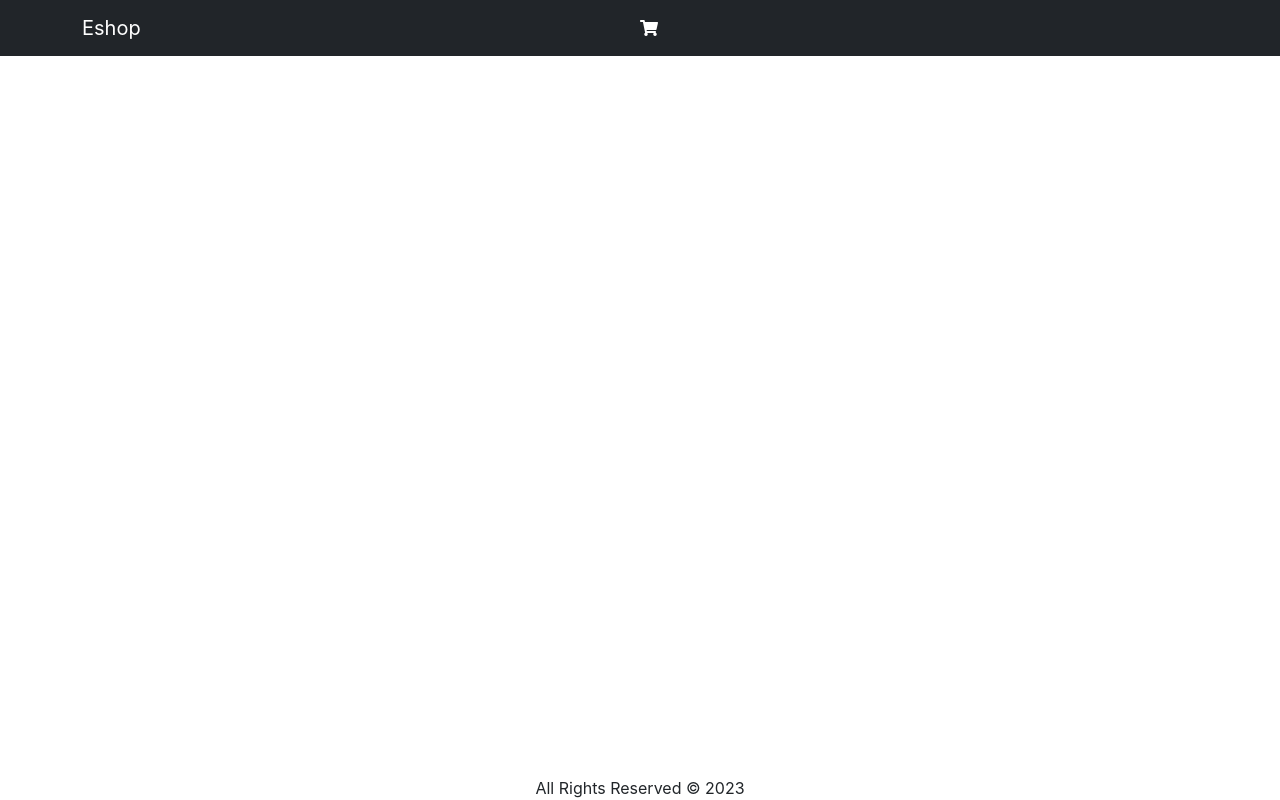
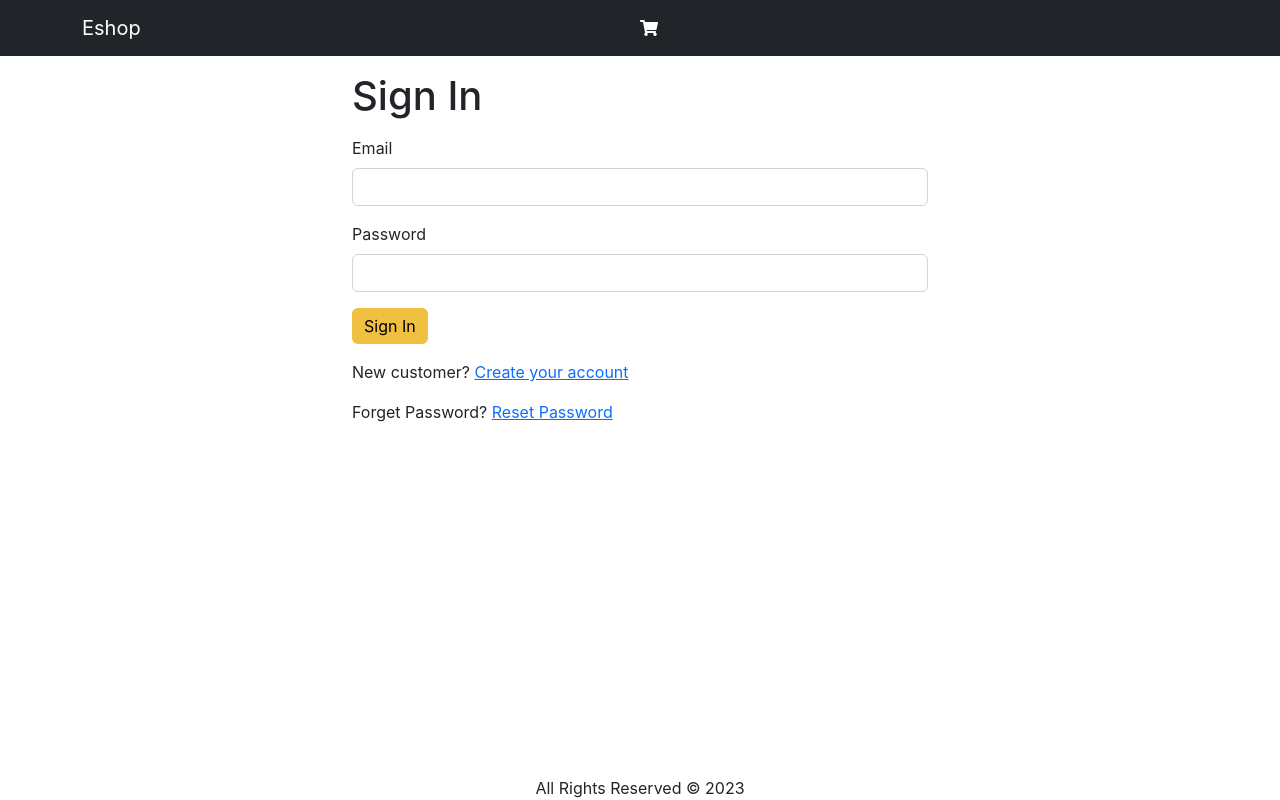
Before and after one commit to ddaniel100002/EShop, a React (Create React App) app in the folder eshop/frontend/: page /signin in a window 1280 px wide. Built offline with nearby package versions, Linux system fonts and the light colour scheme.

Commit message:
Big break on day 5

```diff
--- a/eshop/frontend/src/App.js
+++ b/eshop/frontend/src/App.js
@@ -10,6 +10,7 @@
 import { useContext } from 'react';
 import { Store } from './Store';
 import CartPage from './pages/CartPage';
+import SigninPage from './pages/SigninPage';
 
 function App() {
   const {state} = useContext(Store);
@@ -43,6 +44,7 @@
               <Route path="/product/:token" element={<ProductPage />} />
               <Route path="/" element={<HomePage />} />
               <Route path="/cart" element={<CartPage />} />
+              <Route path="/signin" element={<SigninPage />} />
             </Routes>
           </Container>
         </main>
--- a/eshop/frontend/src/index.css
+++ b/eshop/frontend/src/index.css
@@ -69,6 +69,9 @@
 }
 
 .img-thumbnail {
-  height: 170px;
+  height: 200px;
+}
 
+.small-container {
+  max-width: 600px;
 }
--- a/eshop/frontend/src/pages/CartPage.js
+++ b/eshop/frontend/src/pages/CartPage.js
@@ -89,8 +89,7 @@
                                 ))
                             }
                         </ListGroup>
-                    )
-                    }
+                    )}
                 </Col>
                 <Col md={4}>
                     <Card>
--- /dev/null
+++ b/eshop/frontend/src/pages/SigninPage.js
@@ -0,0 +1,84 @@
+import Axios from 'axios';
+import { Link, useLocation, useNavigate } from 'react-router-dom';
+import Container from 'react-bootstrap/Container';
+import Form from 'react-bootstrap/Form';
+import Button from 'react-bootstrap/Button';
+import { Helmet } from 'react-helmet-async';
+import { useContext, useEffect, useState } from 'react';
+import { Store } from '../Store';
+// import { toast } from 'react-toastify';
+import { getError } from '../Utils';
+
+function SigninPage() {
+    const navigate = useNavigate();
+    const { search } = useLocation();
+    const redirectInUrl = new URLSearchParams(search).get('redirect');
+    const redirect = redirectInUrl ? redirectInUrl : '/';
+
+    const [email, setEmail] = useState('');
+    const [password, setPassword] = useState('');
+
+    const { state, dispatch: ctxDispatch } = useContext(Store);
+    const { userInfo } = state;
+    const submitHandler = async (e) => {
+        e.preventDefault();
+        try {
+            const { data } = await Axios.post('/api/v1/users/signin', {
+                email,
+                password,
+            });
+            ctxDispatch({ type: 'USER_SIGNIN', payload: data });
+            localStorage.setItem('userInfo', JSON.stringify(data));
+            navigate(redirect || '/');
+        } catch (err) {
+            alert(getError(err));
+            //toast.error(getError(err));
+        }
+    };
+
+    useEffect(() => {
+        if (userInfo) {
+            navigate(redirect);
+        }
+    }, [navigate, redirect, userInfo]);
+
+
+    return (
+        <Container className="small-container">
+            <Helmet>
+                <title>Sign In</title>
+            </Helmet>
+            <h1 className="my-3">Sign In</h1>
+            <Form onSubmit={submitHandler}>
+                <Form.Group className="mb-3" controlId="email">
+                    <Form.Label>Email</Form.Label>
+                    <Form.Control
+                        type="email"
+                        required
+                        onChange={(e) => setEmail(e.target.value)}
+                    />
+                </Form.Group>
+                <Form.Group className="mb-3" controlId="password">
+                    <Form.Label>Password</Form.Label>
+                    <Form.Control
+                        type="password"
+                        required
+                        onChange={(e) => setPassword(e.target.value)}
+                    />
+                </Form.Group>
+                <div className="mb-3">
+                    <Button type="submit">Sign In</Button>
+                </div>
+                <div className="mb-3">
+                    New customer?
+                    {' '}
+                    <Link to={`/signup?redirect=${redirect}`}>Create your account</Link>
+                </div>
+                <div className="mb-3">
+                    Forget Password? <Link to={`/forget-password`}>Reset Password</Link>
+                </div>
+            </Form>
+        </Container>
+    )
+}
+export default SigninPage;
```
